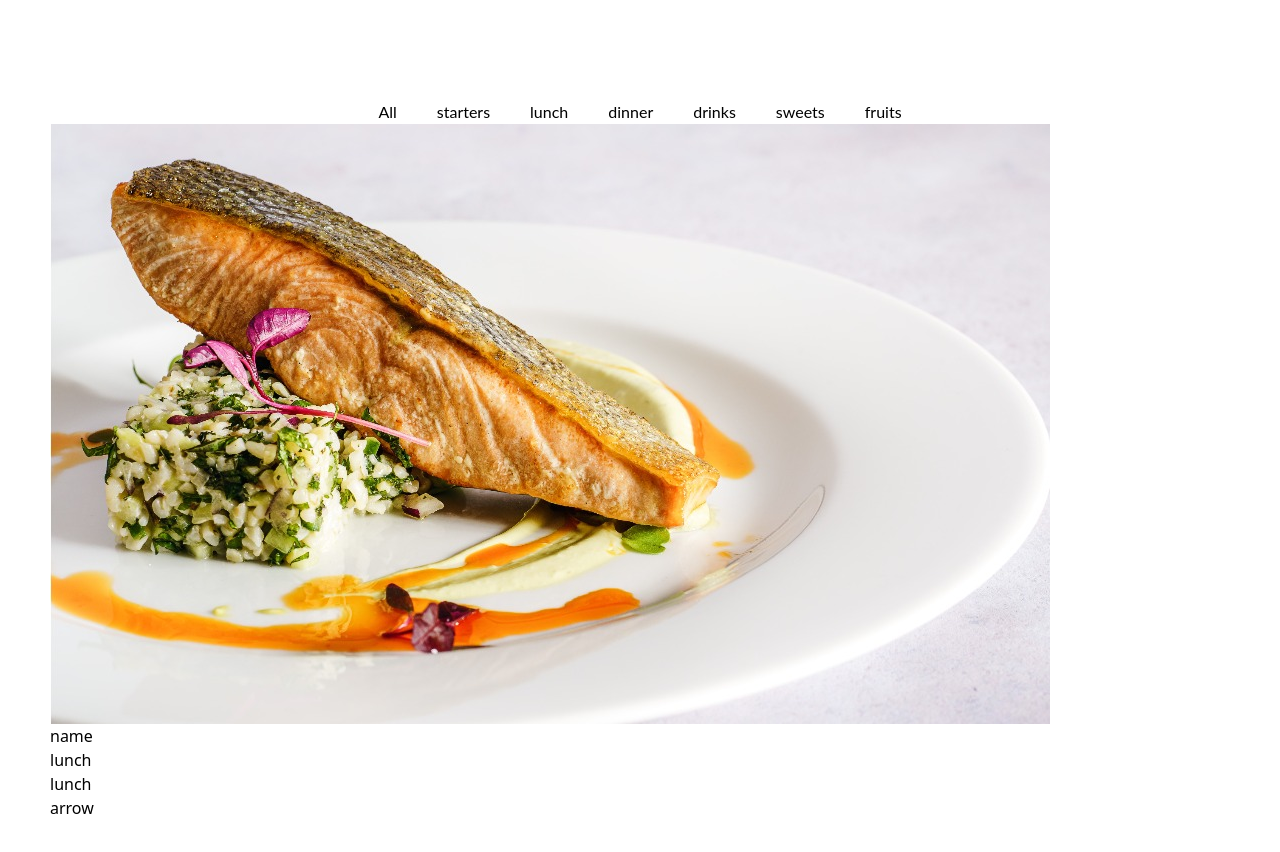
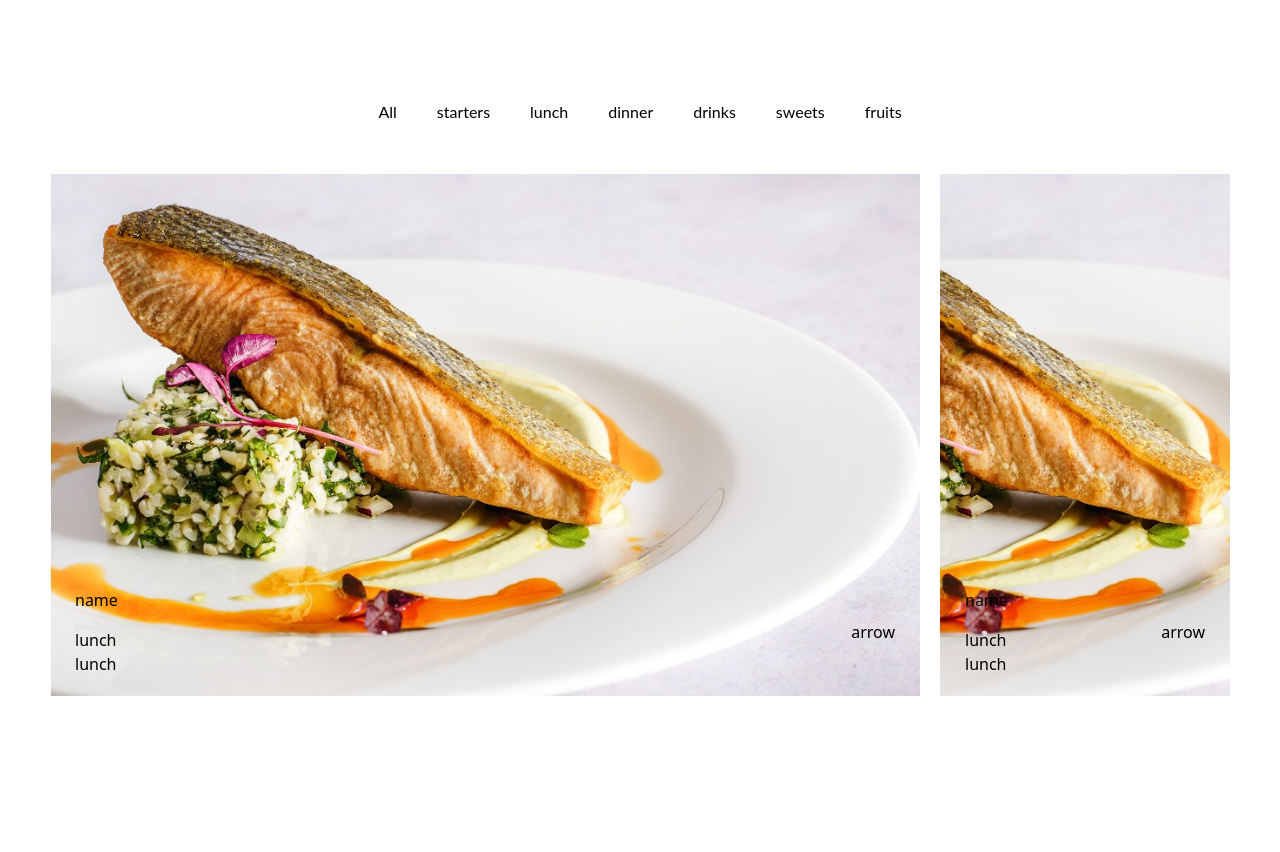
Before and after one commit to shiranlakshitha/FoodZero-React, a React (Vite) app: page /portfolio in a window 1280 px wide. Shown: the part 800-1652 px from the top of the page. After the commit the page ends 1596 px from the top, so only its background shows below. Built offline with nearby package versions, Linux system fonts and the light colour scheme.

Commit message:
feat: enhance Portfolio layout by adding multiple PortfolioCard components with flexible spacing

```diff
--- a/src/components/PortfolioCard.tsx
+++ b/src/components/PortfolioCard.tsx
@@ -3,12 +3,12 @@ import assets from "../assets/assets"
 
 const PortfolioCard = () => {
   return (
-    <div>
-      <div>
-        <img src={assets.portfolio1} alt="" />
+    <div className="w-full max-h-[600px] h-full overflow-hidden relative">
+      <div className="w-full h-full">
+        <img className="w-full h-full object-cover" src={assets.portfolio1} alt="" />
       </div>
-      <div>
-        <div>
+      <div className="absolute bottom-5 w-full px-[25px] flex flex-row justify-between items-center">
+        <div className="flex flex-col gap-4">
           <h3>name</h3>
           <div>
             <p>lunch</p>
--- a/src/pages/Portfolio.tsx
+++ b/src/pages/Portfolio.tsx
@@ -33,8 +33,11 @@ const Portfolio = () => {
               ))
             }
           </div>
-          <div>
-            <div><PortfolioCard /></div>
+          <div className='mt-[50px]'>
+            <div className='flex gap-5 items-stretch'>
+              <div className='flex-3'><PortfolioCard /></div>
+              <div className='flex-1'><PortfolioCard /></div>
+            </div>
             <div></div>
             <div></div>
           </div>
```
